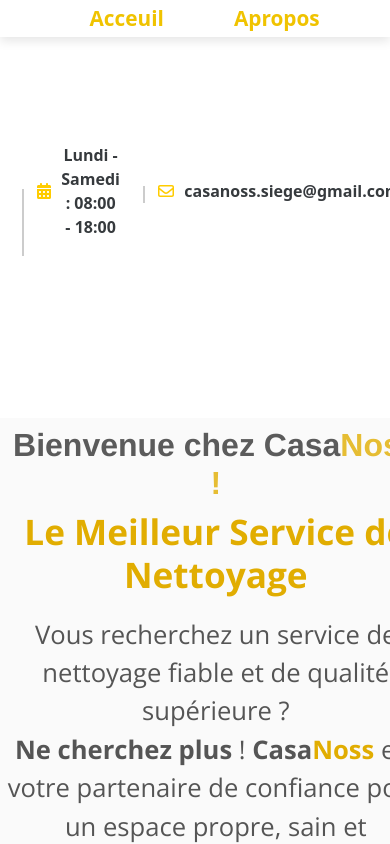
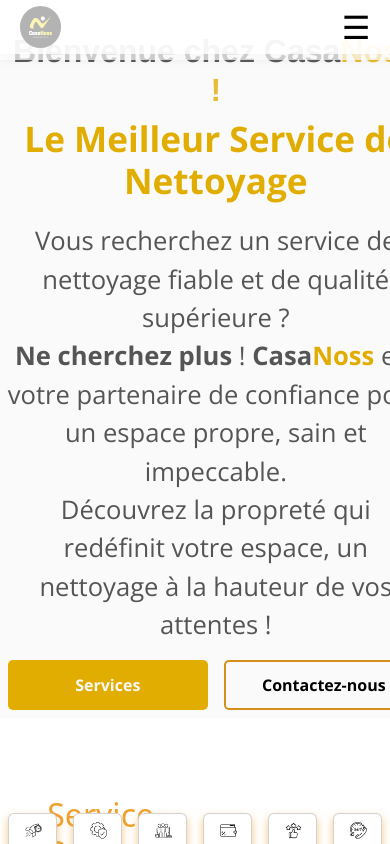
Before and after one commit to ELHIJEAMINA/CasaNoss, a React (Create React App) app: page / in a window 390 px wide. Built offline with nearby package versions, Linux system fonts and the light colour scheme.

Commit message:
replace localhost with link vercel

```diff
--- a/src/component/Header.css
+++ b/src/component/Header.css
@@ -87,3 +87,125 @@
   font-size: 5vw; /* Utilisation de vw pour la taille du texte, basée sur la largeur de l'écran */
   z-index: 2;
 }
+
+
+/* Remove yellow background when menu is opened */
+.nav-links a.reservation {
+  background-color: #E1AD01;
+  color: white;
+  padding: 1% 2%;
+  border-radius: 7%;
+  text-align: center;
+  font-weight: bold;
+}
+
+.nav-links a.reservation.no-bg {
+  background-color: transparent;
+  color: #F0C300;
+}
+
+.nav-links a.reservation:hover {
+  background-color: #e6b800;
+}
+
+/* Menu Icon Styles */
+.menu-icon {
+  display: none;
+  cursor: pointer;
+}
+
+.menu-icon-bar,
+.close-icon {
+  font-size: 2rem;
+  color: black;
+  z-index: 2000;
+}
+
+/* Mobile and Tablet Styles */
+@media (max-width: 768px) {
+  .nav-links {
+    position: absolute;
+    top: 60px;
+    right: 0;
+    width: 100%;
+    height: 100vh;
+    background-color: rgba(255, 255, 255, 0.7);
+    display: flex;
+    flex-direction: column;
+    align-items: center;
+    justify-content: center;
+    transform: translateY(-100%);
+    transition: transform 0.3s ease-in-out;
+    z-index: 999; /* Ensure menu is above everything */
+    padding-top: 100px; /* Padding to prevent menu from covering the logo */
+  }
+
+  .nav-links.open {
+    transform: translateY(0);
+  }
+
+  .nav-links a {
+    margin: 15px 0;
+    font-size: 1.5rem;
+    color: #000;
+    margin-bottom:8% ;
+
+  }
+
+  .nav-links a.reservation {
+    background-color: transparent;
+    color: #000;
+    font-size: 1.5rem;
+
+  }
+
+  /* Menu icon is displayed on mobile */
+  .menu-icon {
+    display: block;
+    z-index: 2000;
+  }
+
+  /* Styling for close (X) and menu (☰) icons */
+  .menu-icon-bar {
+    display: inline-block;
+  }
+
+  .close-icon {
+    display: inline-block;
+  }
+}
+/*tabllette*/
+/* Tablet styles */
+@media (min-width: 769px) and (max-width: 1024px) {
+  .nav-links {
+    position: absolute;
+    top: 70px; /* Ajuste la position */
+    right: 0;
+    width: 100%;
+    background-color: rgba(255, 255, 255, 0.9); /* Légèrement plus opaque */
+    display: none; /* Cache par défaut */
+    flex-direction: column;
+    align-items: center;
+    justify-content: center;
+    z-index: 999;
+  }
+
+  .nav-links.open {
+    display: flex; /* Affiche le menu quand il est ouvert */
+  }
+
+  .nav-links a {
+    margin: 10px 0;
+    font-size: 1.5rem;
+    color: #000;
+  }
+
+  .menu-icon {
+    display: block; /* Affiche l'icône du menu */
+  }
+
+  /* Optionnel : masque le logo quand le menu est ouvert */
+  .logo img.menu-open {
+    display: none; /* Masque le logo */
+  }
+}
--- a/src/component/Header.jsx
+++ b/src/component/Header.jsx
@@ -1,23 +1,35 @@
-import React from 'react';
-import './Header.css'; // Créez un fichier CSS séparé pour les styles
+import React, { useState } from 'react';
+import './Header.css';
 
 const Header = () => {
+  const [isMenuOpen, setIsMenuOpen] = useState(false);
+
+  const toggleMenu = () => {
+    setIsMenuOpen(!isMenuOpen);
+  };
+
   return (
-
-
     <header className="header">
       <div className="logo">
         <img src="logo.jpg" alt="Logo" loading="lazy" />
       </div>
-      <nav className="nav-links">
+      <nav className={`nav-links ${isMenuOpen ? 'open' : ''}`}>
         <a href="/">Acceuil</a>
         <a href="/AboutUs">Apropos</a>
         <a href="/Services">Services</a>
         <a href="/Contact">Contact</a>
-  <a href="/Book" className="reservation">Réservation</a> {/* Ajout de la classe "reservation" */}
+        <a href="/Book" className={`reservation ${isMenuOpen ? 'no-bg' : ''}`}>
+          Réservation
+        </a>
       </nav>
+      <div className="menu-icon" onClick={toggleMenu}>
+        {isMenuOpen ? (
+          <span className="close-icon">X</span>
+        ) : (
+          <span className="menu-icon-bar">☰</span>
+        )}
+      </div>
     </header>
-
   );
 };
 
--- a/src/pages/AboutUs.css
+++ b/src/pages/AboutUs.css
@@ -5,7 +5,7 @@
 .bono {
   width: 100%;
   height: 40vh; /* Hauteur courte pour la bannière */
-  background-image: url('http://localhost:3000/aboute.jpg'); /* Remplacez par l'URL de votre image */
+  background-image: url('https://casa-noss.vercel.app/aboute.jpg'); /* Remplacez par l'URL de votre image */
   background-size: cover;
   background-position: center;
   position: relative;
--- a/src/pages/Book.css
+++ b/src/pages/Book.css
@@ -3,7 +3,7 @@
 .bano {
   width: 100%;
   height: 40vh; /* Hauteur courte pour la bannière */
-  background-image: url('http://localhost:3000/book .jpg'); /* Remplacez par l'URL de votre image */
+  background-image: url('https://casa-noss.vercel.app/book .jpg'); /* Remplacez par l'URL de votre image */
   background-size: cover;
   background-position: center;
   position: relative;
--- a/src/pages/Contact.css
+++ b/src/pages/Contact.css
@@ -62,7 +62,7 @@
 }
 /*nexts*/
 .contact-container {
-  background-image: url('http://localhost:3000/fauteul.jpg'); /* Remplacez par l'URL de votre image */
+  background-image: url('https://casa-noss.vercel.app/fauteul.jpg'); /* Remplacez par l'URL de votre image */
   background-size: cover;
   background-position: center;
   padding: 50px;
--- a/src/pages/Home.css
+++ b/src/pages/Home.css
@@ -29,7 +29,7 @@
 
 .image-section {
   flex: 1;
-  background-image: url('http://localhost:3000/background.jpg');
+  background-image: url('https://casa-noss.vercel.app/background.jpg');
   background-size: cover;
   background-position: center;
   background-repeat: no-repeat;
@@ -168,11 +168,22 @@
   font-weight: bold;
   opacity: 0.9;
 }
-
+/*media querie du benner*/
+/* Media query pour petits écrans (téléphones) */
 @media (max-width: 768px) {
-  .contact-info {
-    flex-direction: column;
-    gap: 15px;
+  .banner {
+    display: none; /* Cache la bannière sur les écrans de moins de 768px */
+  }
+}
+/* Media query pour tablettes (visible sur les écrans entre 768px et 1024px) */
+@media (min-width: 768px) and (max-width: 1024px) {
+  .banner {
+    display: none;/* Assure que la bannière est visible sur tablette */
+  }
+  }
+@media (max-width: 600px) {
+  .banner {
+    display: none; /* Cache la bannière sur les mini-tablettes */
   }
 }
 /*next section*/
--- a/src/pages/Home.jsx
+++ b/src/pages/Home.jsx
@@ -5,12 +5,14 @@
 import { faCalendarAlt, faPhoneAlt, faMapMarkerAlt } from '@fortawesome/free-solid-svg-icons';
 import { faEnvelope } from '@fortawesome/free-regular-svg-icons';
 
+
+
 function Home() {
+
   return (
     <div className='Home'>
       {/* Banniere en haut */}
       <div className='banner'>
-
           <div className="contact-item">
             <FontAwesomeIcon icon={faPhoneAlt} className='icon' />
             <span className='text'>Téléphone :(+212) 7 72 86 51 09</span>
--- a/src/pages/Services.css
+++ b/src/pages/Services.css
@@ -2,7 +2,7 @@
 .bonow {
   width: 100%;
   height: 40vh; /* Hauteur courte pour la bannière */
-  background-image: url('http://localhost:3000/about.jpg'); /* Remplacez par l'URL de votre image */
+  background-image: url('https://casa-noss.vercel.app/about.jpg'); /* Remplacez par l'URL de votre image */
   background-size: cover;
   background-position: center;
   position: relative;
```
Lines whose indentation alone changed are shown as unchanged.
